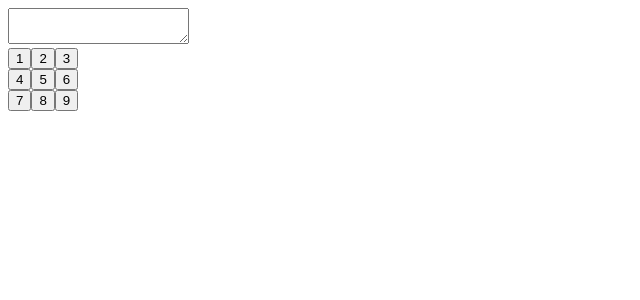
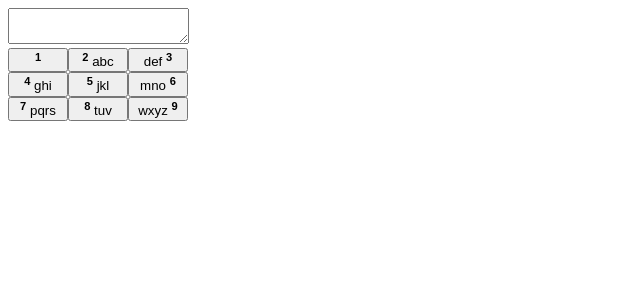
Before and after one commit to K4ME/teclado-celular-accademia-accenture, a React (Create React App) app: page / in a window 1280 px wide. Shown: the top 300 px of the page, without its empty margins (0-640 px from the left). Built offline with nearby package versions, Linux system fonts and the light colour scheme.

Commit message:
Adicionando as letras nos botões de números

```diff
--- a/src/components/Teclado/index.css
+++ b/src/components/Teclado/index.css
@@ -0,0 +1,7 @@
+.container button {
+  width: 60px;
+}
+
+.sup-numeros {
+  font-weight: bold;
+}
--- a/src/components/Teclado/index.js
+++ b/src/components/Teclado/index.js
@@ -9,19 +9,19 @@ function Teclado() {
           <textarea></textarea>
         </div>
         <div className='grupo1-container'>
-          <button>1</button>
-          <button>2</button>
-          <button>3</button>
+          <button><sup className="sup-numeros">1</sup></button>
+          <button><sup className="sup-numeros">2</sup> abc</button>
+          <button>def <sup className="sup-numeros">3</sup></button>
         </div>
         <div className='grupo2-container'>
-          <button>4</button>
-          <button>5</button>
-          <button>6</button>
+        <button><sup className="sup-numeros">4</sup> ghi</button>
+          <button><sup className="sup-numeros">5</sup> jkl</button>
+          <button>mno <sup className="sup-numeros">6</sup></button>
         </div>
         <div className='grupo3-container'>
-          <button>7</button>
-          <button>8</button>
-          <button>9</button>
+        <button><sup className="sup-numeros">7</sup> pqrs</button>
+          <button><sup className="sup-numeros">8</sup> tuv</button>
+          <button>wxyz <sup className="sup-numeros">9</sup></button>
         </div>
       </div>
   );
```
Also changed, not shown: 1 other file (tests, documents, lock files or other folders).
